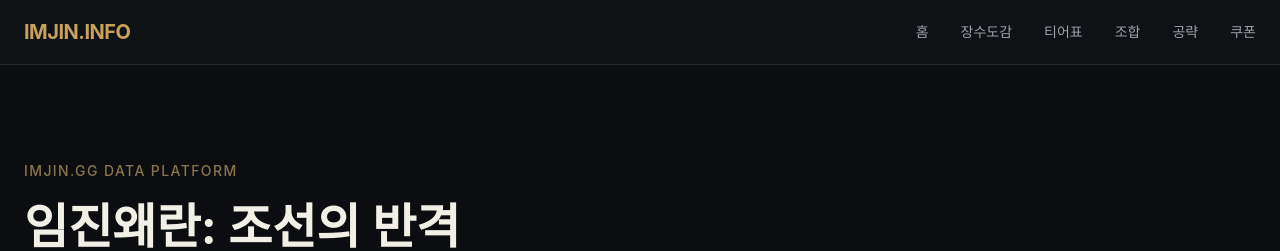
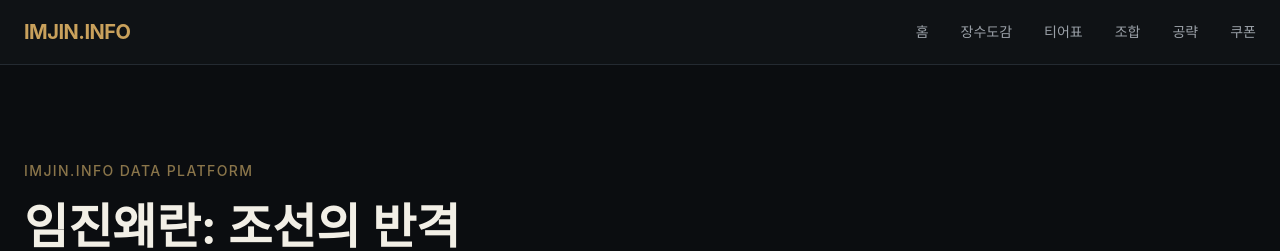
Before and after one commit to centgkr/imfin-gg, a Next.js app: page / in a window 1280 px wide. Shown: the top 251 px of the page. Built offline with nearby package versions, Linux system fonts and the light colour scheme.

Commit message:
Update platform name from IMJIN.GG to IMJIN.INFO

```diff
--- a/src/app/components/layout/Hero.tsx
+++ b/src/app/components/layout/Hero.tsx
@@ -9,7 +9,7 @@ export default function Hero() {
           className="text-sm font-medium tracking-widest mb-4"
           style={{ color: "var(--gold-muted)" }}
         >
-          IMJIN.GG DATA PLATFORM
+          IMJIN.INFO DATA PLATFORM
         </p>
 
         <h1
```
